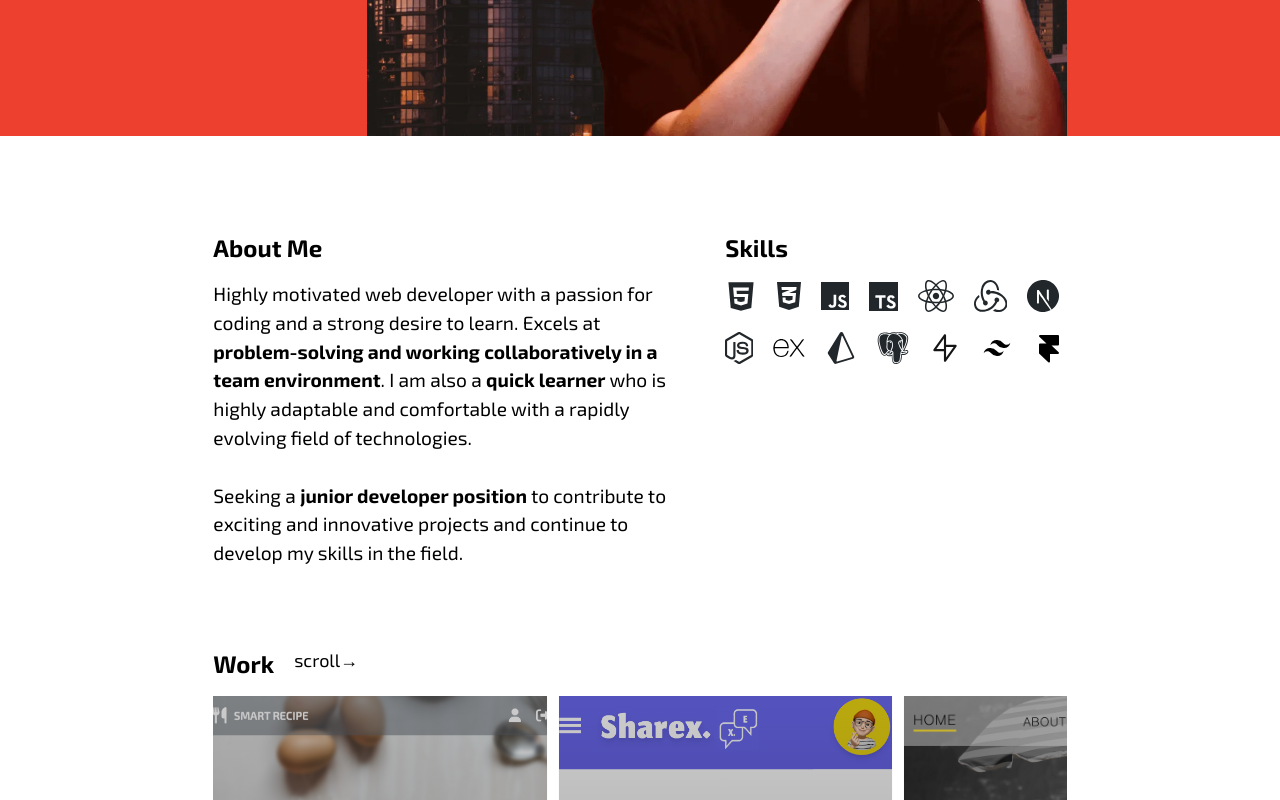
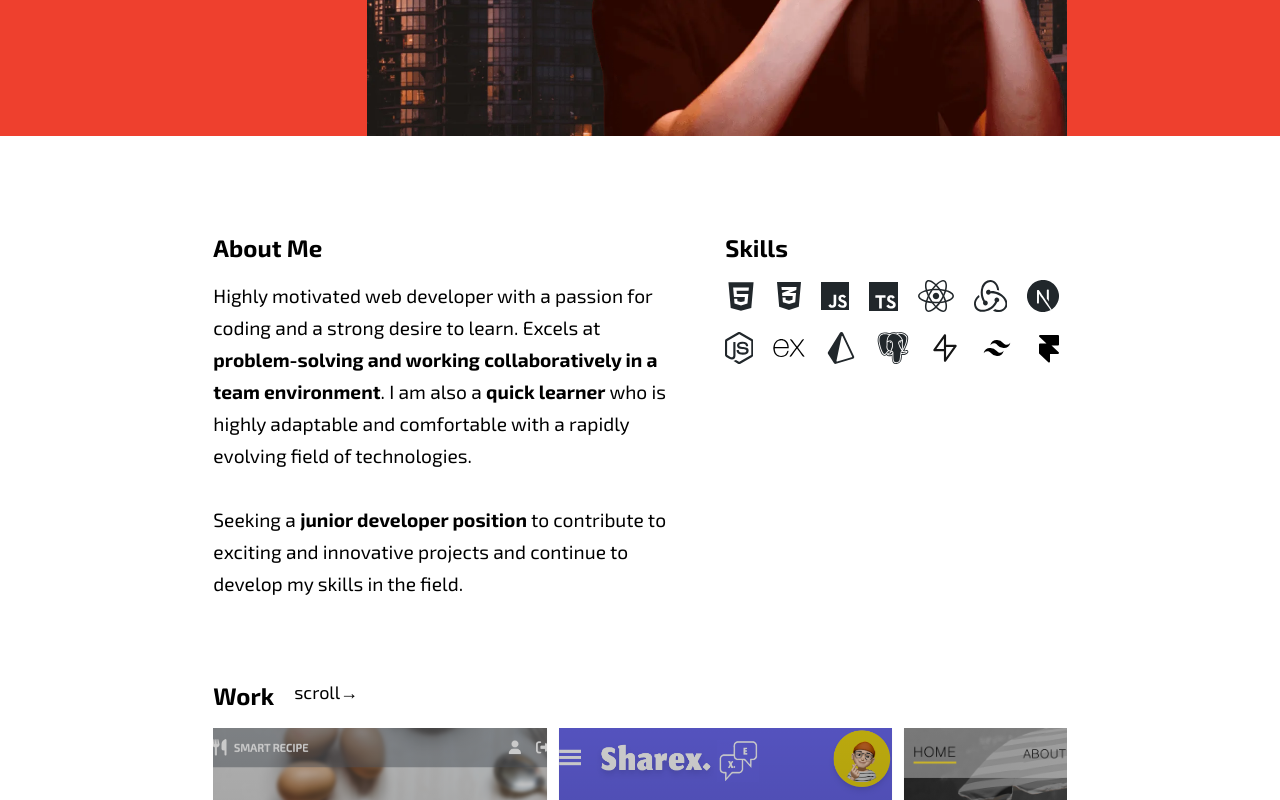
Before and after one commit to boooocchi/Portfolio, a React (Vite) app: page / in a window 1280 px wide. Shown: the part 454-1254 px from the top of the page. Built offline with nearby package versions, Linux system fonts and the light colour scheme.

Commit message:
final touch

```diff
--- a/src/components/About.jsx
+++ b/src/components/About.jsx
@@ -33,7 +33,7 @@ const About = () => {
       className="about w-8/12 max-md:w-[80%] mx-auto mt-24 mb-20 max-w-[1000px] flex max-md:flex-col gap-[5%]"
       id="about"
     >
-      <div className="w-[55%] max-md:w-full text-[1.2rem] font-thin">
+      <div className="w-[55%] max-md:w-full text-[1.2rem] font-thin leading-[2rem]">
         <h2 className="text-2xl font-sans font-[600] mb-4">About Me</h2>
         <p>
           Highly motivated web developer with a passion for coding and a strong
```
